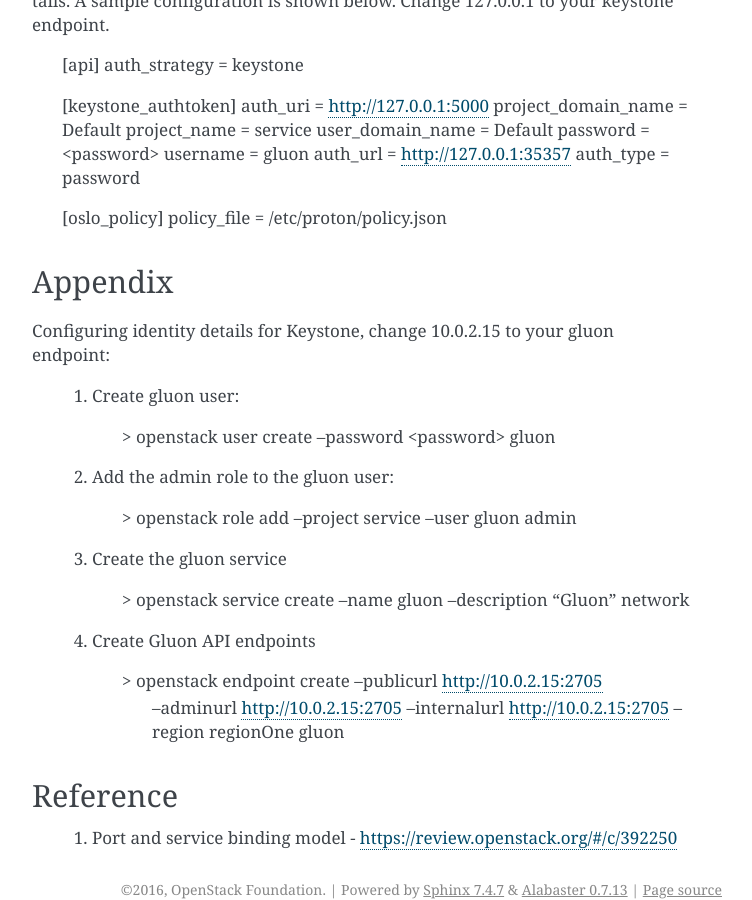
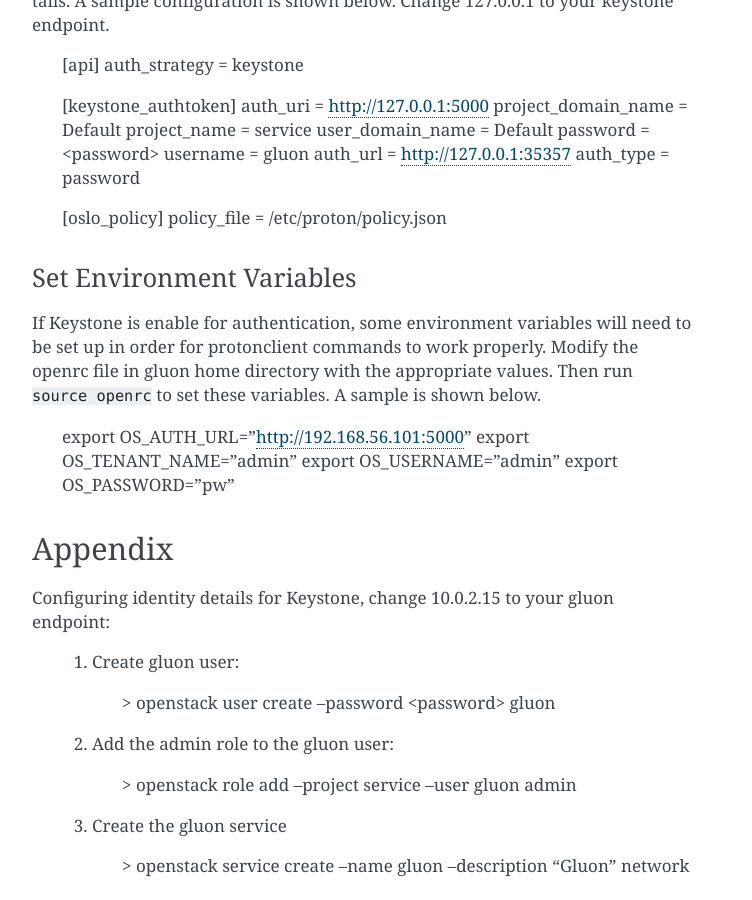
Before and after one commit to openstack-archive/gluon, a Sphinx documentation site: the page built from doc/source/devref/gluon-auth.rst, in a window 1280 px wide and 900 px high, scrolled down 4155 px. Shown: the whole window, without its empty margins (388-1140 px from the left). Built offline with Sphinx 7.4.7, drawn with Linux system fonts in a browser that asks for light colours; pages that are not in the unit, such as notebooks, are missing from menus; some of the changed text lies outside the part shown.

Commit message:
Set environment variables for protonclient
protonclient requires user credentials to be set up as environment
variable when keystone is enable for authentication. Add an openrc
file to help setting up this variables.

Change-Id: Idea1112a61b030d869371642575147cf6aa46d18

```diff
--- a/doc/source/devref/gluon-auth.rst
+++ b/doc/source/devref/gluon-auth.rst
@@ -205,6 +205,18 @@
     [oslo_policy]
     policy_file = /etc/proton/policy.json
 
+Set Environment Variables
+~~~~~~~~~~~~~~~~~~~~~~~~~
+If Keystone is enable for authentication, some environment variables will need
+to be set up in order for protonclient commands to work properly. Modify the openrc
+file in gluon home directory with the appropriate values. Then run ``source openrc``
+to set these variables. A sample is shown below.
+
+    export OS_AUTH_URL="http://192.168.56.101:5000"
+    export OS_TENANT_NAME="admin"
+    export OS_USERNAME="admin"
+    export OS_PASSWORD="pw"
+
 Appendix
 --------
 Configuring identity details for Keystone, change 10.0.2.15 to your gluon endpoint:
```
Also changed, not shown: 1 other file.
